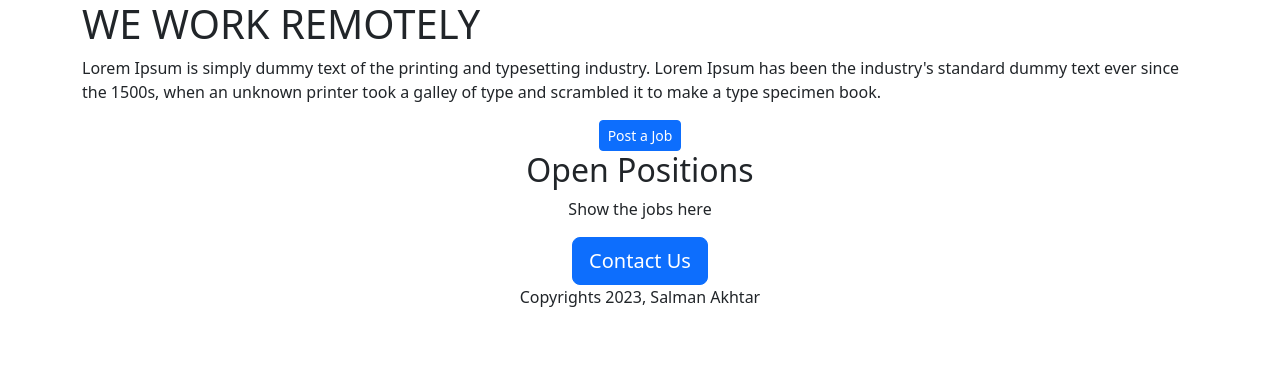
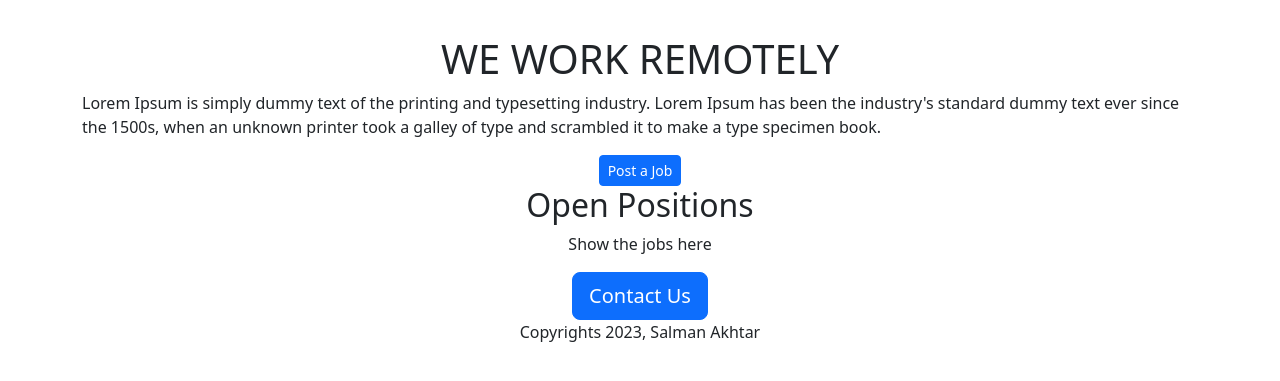
Before and after one commit to salmanakhtar57/career-website, a Flask app: page / in a window 1280 px wide. Shown: the top 381 px of the page. Run offline with Flask 2, Linux system fonts and the light colour scheme.

Commit message:
improve css styling

```diff
--- a/app.py
+++ b/app.py
@@ -1,6 +1,10 @@
 from flask import Flask, render_template
 
 app = Flask(__name__)
+
+Jobs = {
+
+}
 
 @app.route("/")
 def hello_world():
--- a/templates/home.html
+++ b/templates/home.html
@@ -8,8 +8,10 @@
   </head>
 
   <body>
-    <div class="container">
+    <div class="container" style="margin-top: 35px;">
+      <div style="text-align: center;">
       <h1>WE WORK REMOTELY</h1>
+      </div>
       <p>Lorem Ipsum is simply dummy text of the printing and typesetting industry. Lorem Ipsum has
          been the industry's standard dummy text ever since the 1500s, when an unknown printer took
          a galley of type and scrambled it to make a type specimen book.
@@ -31,7 +33,5 @@
 
     </section>
 
-
-
   </body>
 </html>
```
